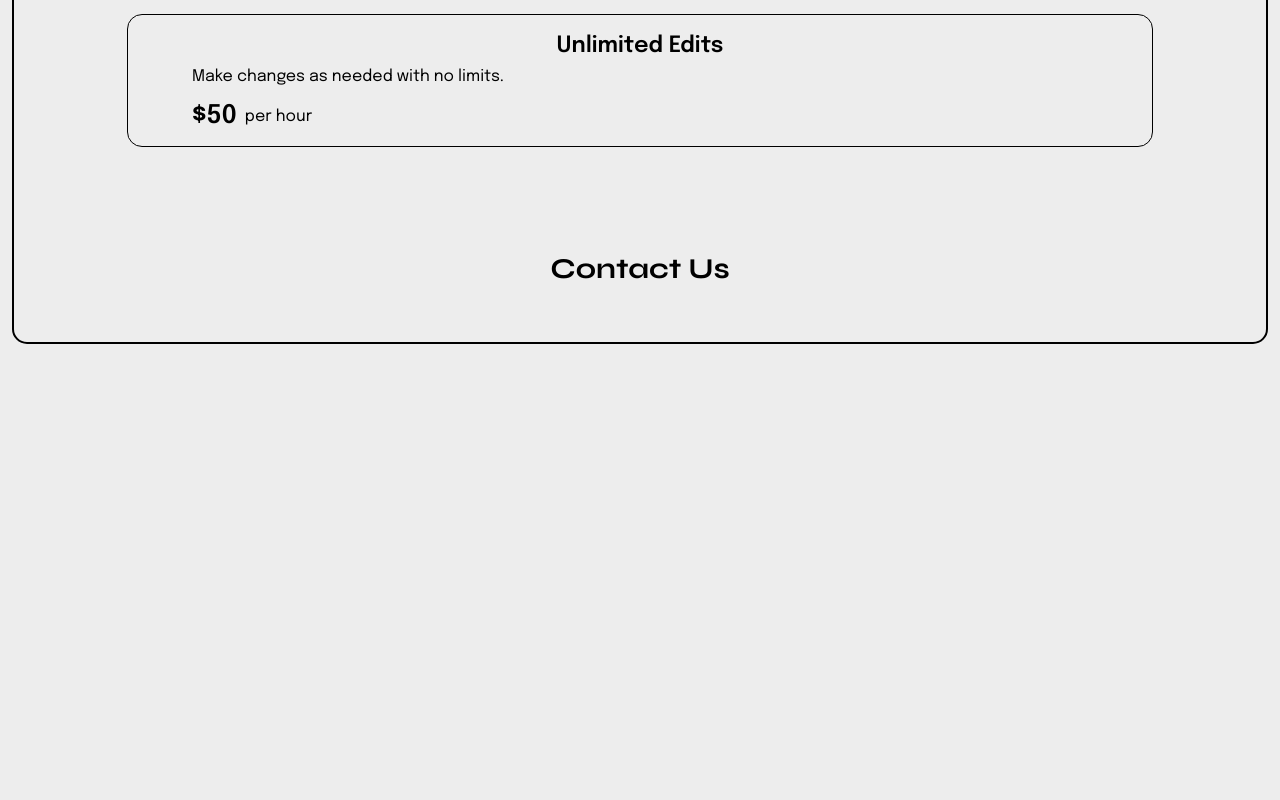
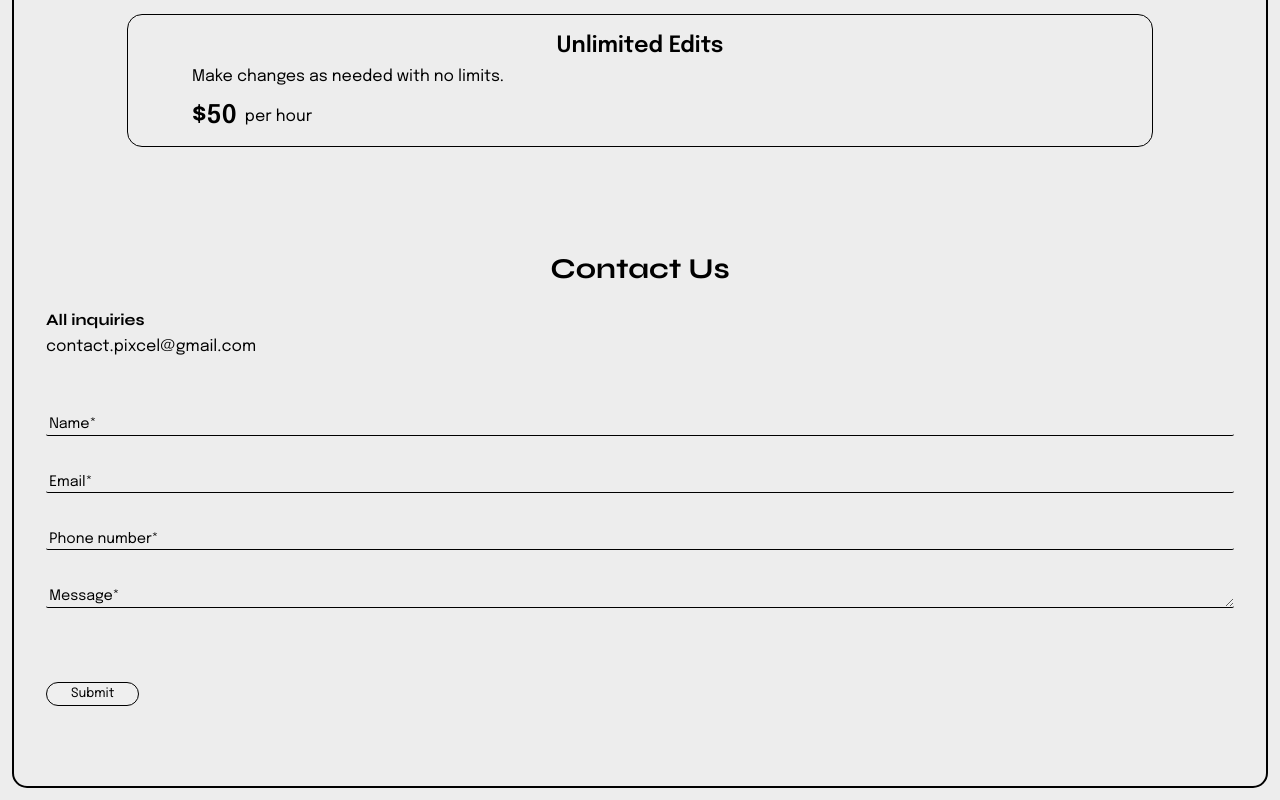
Before and after one commit to cel004/pixcel, a React (Vite) app: page / in a window 1280 px wide. Shown: the part 4148-4948 px from the top of the page. Before the commit the page ends 4504 px from the top, so only its background shows below. Built offline with nearby package versions, Linux system fonts and the light colour scheme.

Commit message:
Complete contact form

```diff
--- a/src/components/ContactForm/ContactForm.jsx
+++ b/src/components/ContactForm/ContactForm.jsx
@@ -6,6 +6,7 @@ import Title from '../Title/Title.jsx'
 function ContactForm() {
     const [name, setName] = useState("");
     const [email, setEmail] = useState("");
+    const [phonenumber, setPhonenumber] = useState("");
     const [textarea, setTextarea] = useState("");
     const [errorMessage, setErrorMessage] = useState("");
     const [isSubmitted, setIsSubmitted] = useState(false);
@@ -13,7 +14,7 @@ function ContactForm() {
     const submitButton = (event) => {
         event.preventDefault();
 
-        if (!name || !email || !textarea) {
+        if (!name || !email || !phonenumber || !textarea) {
             setErrorMessage("All fields are required.");
             return;
         }
@@ -21,6 +22,7 @@ function ContactForm() {
         const templateParams = {
             form_name: name,
             form_email: email,
+            form_phonenumber: phonenumber,
             message: textarea
         };
 
@@ -50,6 +52,47 @@ function ContactForm() {
     return (
         <div className={styles.container}>
             <Title>Contact Us</Title>
+            <div className={styles.inquiries}>
+                <h4>All inquiries</h4>
+                <p>contact.pixcel@gmail.com</p>
+            </div>
+            <div className={styles.formContainer}>
+                {isSubmitted ? (
+                    <p className = {styles.successMessage}>Thank you for your message!</p>
+                ) : (
+                    <form onSubmit={submitButton}>
+                        <div className={styles.formContainer}>
+                            <input
+                                type="text"
+                                value={name}
+                                onChange={(e) => setName(e.target.value)}
+                                placeholder="Name*"
+                                required/>
+                            <input
+                                type="text"
+                                value={email}
+                                onChange={(e) => setEmail(e.target.value)}
+                                placeholder="Email*"
+                                required/>
+                            <input
+                                type="number"
+                                value={phonenumber}
+                                onChange={(e) => setPhonenumber(e.target.value)}
+                                placeholder="Phone number*"
+                                required/>
+                            <textarea
+                                value={textarea}
+                                onChange={(e) => setTextarea(e.target.value)}
+                                placeholder="Message*"
+                                required/>
+                                {errorMessage && <p className={styles.errorMessage}>{errorMessage}</p>}
+                        </div>
+                        <div className={styles.submitContainer}>
+                            <input type="submit" value="Submit" />
+                        </div>
+                    </form>
+                    )}
+                </div>
         </div>
     );
 }
--- a/src/components/ContactForm/ContactForm.module.css
+++ b/src/components/ContactForm/ContactForm.module.css
@@ -0,0 +1,91 @@
+.inquiries h4 {
+    font-family: "Syne", sans-serif;
+    margin: 0;
+}
+
+.inquiries {
+    display: flex;
+    flex-direction: column;
+    gap: 0.5rem;
+}
+
+form {
+    padding: 3rem 0; /* Combined top and bottom padding */
+}
+
+.submitContainer {
+    display: flex;
+    padding-top: 4rem;
+    margin-left: auto;
+}
+
+.formContainer {
+    display: flex;
+    align-self: center;
+    justify-content: center;
+    flex-direction: column;
+    gap: 1rem;
+}
+
+input[type="text"],
+input[type="email"],
+input[type="number"],
+textarea {
+    font-family: "Epilogue", sans-serif;
+    width: 100%;
+    margin: 10px 0;
+    padding: 0.2rem;
+    box-sizing: border-box;
+    font-size: 0.9rem;
+    border: none;
+    border-bottom: 1px solid #000000;
+    background-color: transparent;
+    border-radius: 2px;
+    outline: none;
+}
+
+input::placeholder, textarea::placeholder {
+    color: #000000;
+    opacity: 1;
+}
+
+input[type="number"] {
+    -moz-appearance: textfield;
+}
+
+input[type="number"]::-webkit-inner-spin-button,
+input[type="number"]::-webkit-outer-spin-button {
+    -webkit-appearance: none;
+    margin: 0;
+}
+
+input[type=submit] {
+    font-family: "Epilogue", sans-serif;
+    border: 1.5px solid #000000;
+    border-radius: 15px;
+    display: flex;
+    justify-content: center;
+    padding: 0.3rem 1.5rem;
+    max-width: fit-content;
+    cursor: pointer;
+    font-size: 0.8rem;
+    font-weight: 400;
+}
+
+textarea {
+    height: 21.38px;
+    resize: vertical;
+}
+
+.errorMessage {
+    text-align: center;
+    width: 103%;
+    font-size: 1rem;
+    margin-top: 5px;
+}
+
+.successMessage {
+    text-align: center;
+    font-size: 1.4rem;
+    padding: 8rem 0 15.6rem 0;
+}
```
